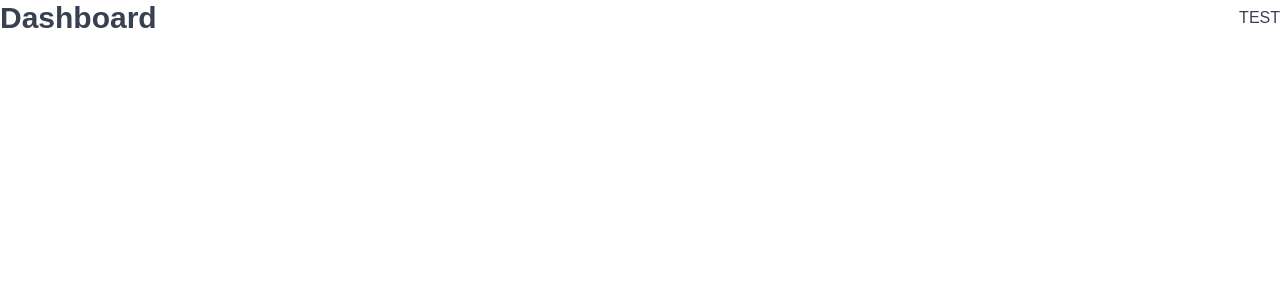
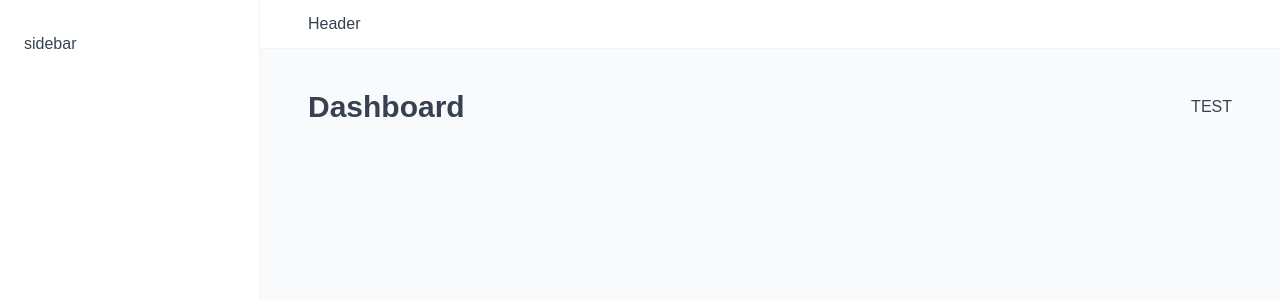
Before and after one commit to karl0223/the-wild-oasis, a React app: page /dashboard in a window 1280 px wide. Shown: the top 300 px of the page. Built offline with nearby package versions, Linux system fonts and the light colour scheme; the HTML template or start-up script is replaced by a standard one.

Commit message:
Building the AppLayout --- Grid

```diff
--- a/src/App.jsx
+++ b/src/App.jsx
@@ -10,6 +10,7 @@
 import Account from "./pages/Account";
 import Login from "./pages/Login";
 import PageNotFound from "./pages/PageNotFound";
+import AppLayout from "./ui/AppLayout";
 
 function App() {
   return (
@@ -17,6 +18,7 @@
       <GlobalStyles />
       <BrowserRouter>
         <Routes>
+          <Route element={<AppLayout />}>
             <Route index element={<Navigate replace to="dashboard" />} />
             <Route path="dashboard" element={<Dashboard />} />
             <Route path="bookings" element={<Bookings />} />
@@ -24,6 +26,8 @@
             <Route path="users" element={<Users />} />
             <Route path="settings" element={<Settings />} />
             <Route path="account" element={<Account />} />
+          </Route>
+
           <Route path="login" element={<Login />} />
           <Route path="*" element={<PageNotFound />} />
         </Routes>
--- /dev/null
+++ b/src/ui/AppLayout.jsx
@@ -0,0 +1,31 @@
+import { Outlet } from "react-router-dom";
+import Header from "./Header";
+import Sidebar from "./Sidebar";
+import styled from "styled-components";
+
+const StyledAppLayout = styled.div`
+  display: grid;
+  grid-template-columns: 26rem 1fr; // 26 rem - side bar width and 1fr - remaining width
+  grid-template-rows: auto 1fr; // auto - header height and 1fr - remaining height
+  height: 100vh;
+`;
+
+const Main = styled.main`
+  background-color: var(--color-grey-50);
+  padding: 4rem 4.8rem 6.4rem;
+`;
+
+function AppLayout() {
+  return (
+    <StyledAppLayout>
+      <Header />
+      <Sidebar />
+
+      <Main>
+        <Outlet />
+      </Main>
+    </StyledAppLayout>
+  );
+}
+
+export default AppLayout;
--- /dev/null
+++ b/src/ui/Header.jsx
@@ -0,0 +1,13 @@
+import styled from "styled-components";
+
+const StyledHeader = styled.header`
+  background-color: var(--color-grey-0);
+  padding: 1.2rem 4.8rem;
+  border-bottom: 1px solid var(--color-grey-100);
+`;
+
+function Header() {
+  return <StyledHeader>Header</StyledHeader>;
+}
+
+export default Header;
--- /dev/null
+++ b/src/ui/Sidebar.jsx
@@ -0,0 +1,15 @@
+import styled from "styled-components";
+
+const StyledSidebar = styled.aside`
+  background-color: var(--color-grey-0);
+  padding: 3.2rem 2.4rem;
+  border-right: 1px solid var(--color-grey-100);
+
+  grid-row: 1 / -1; // span from the first row to the last row
+`;
+
+function Sidebar() {
+  return <StyledSidebar>sidebar</StyledSidebar>;
+}
+
+export default Sidebar;
```
Also changed, not shown: note.txt. Lines whose indentation alone changed are shown as unchanged.
